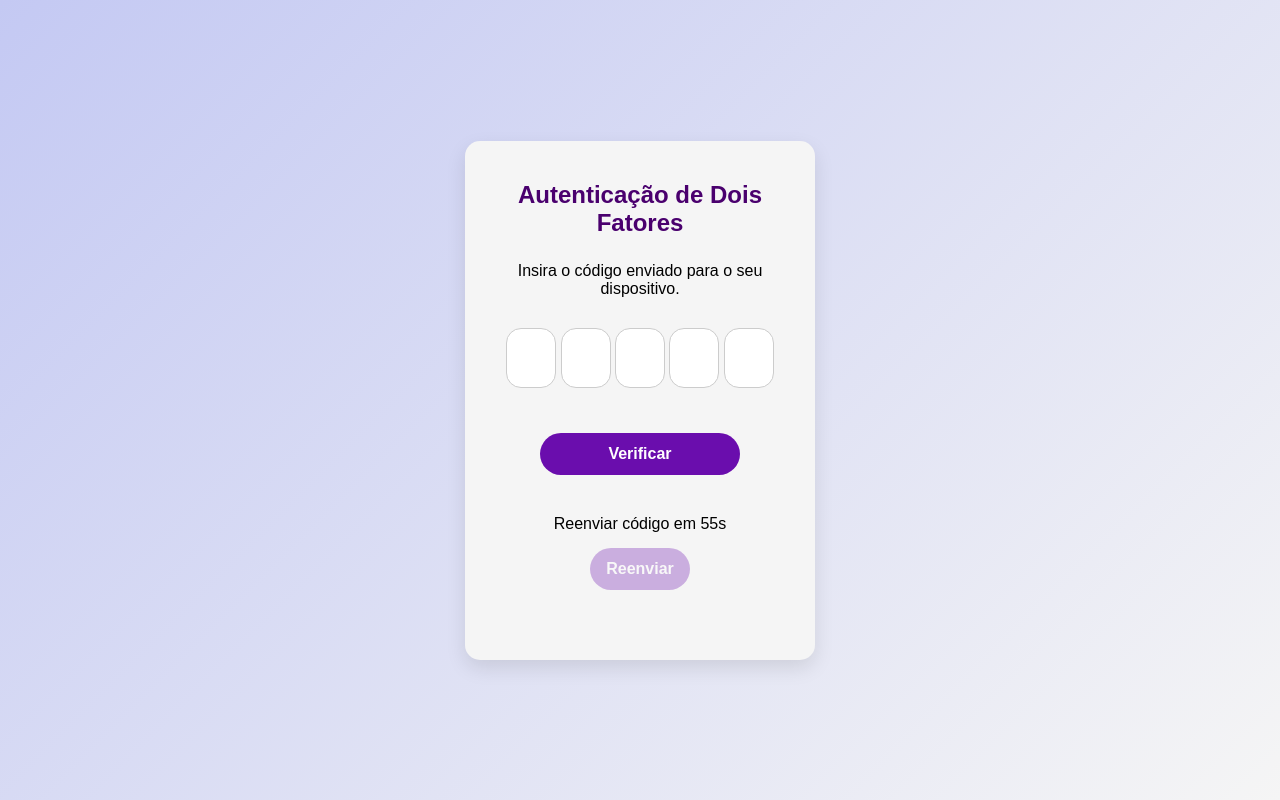
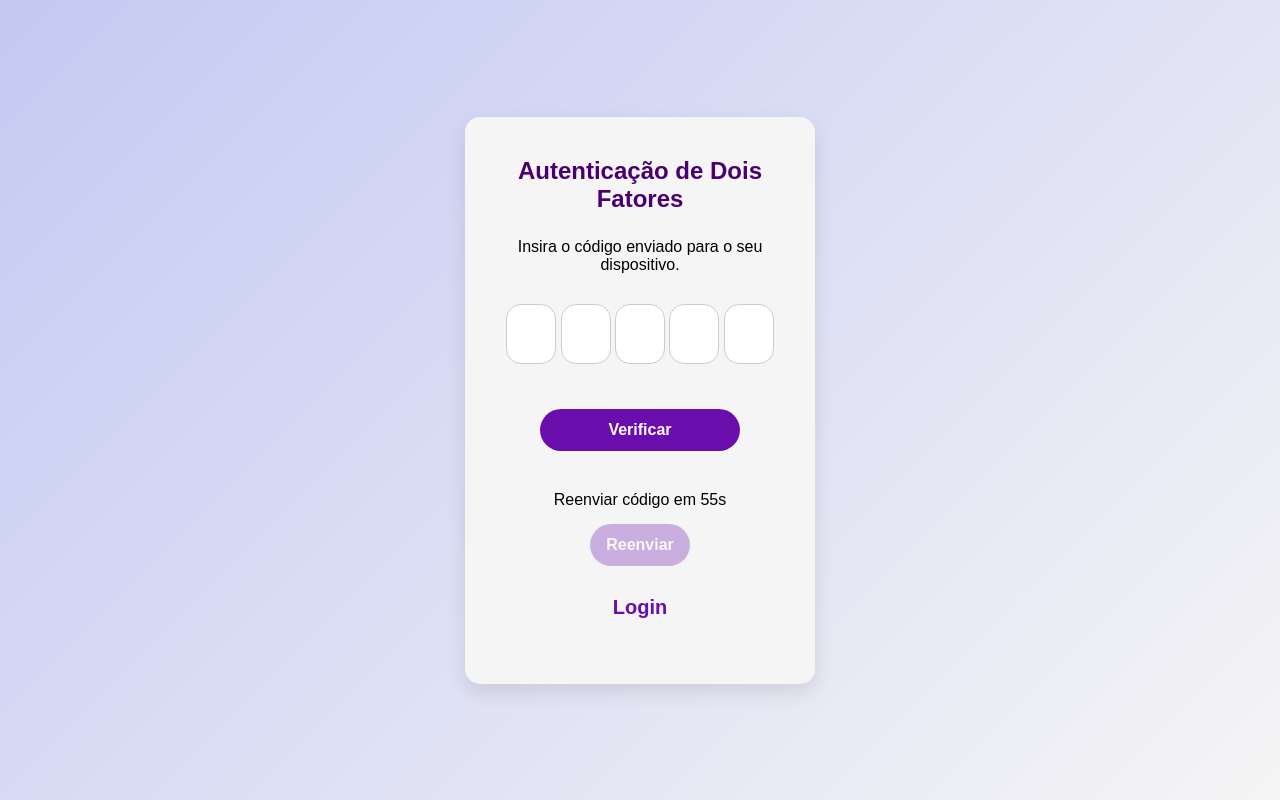
Before and after one commit to MichaelDWL/Login-mdwllab, a plain HTML site: page Frontend/public/twofactors.html in a window 1280 px wide. Drawn offline with Linux system fonts and the light colour scheme; sample sign-in values are in the browser's storage.

Commit message:
FEAT : add button login

```diff
--- a/Frontend/public/styles/style.css
+++ b/Frontend/public/styles/style.css
@@ -27,6 +27,12 @@ body {
     margin-bottom: 25px;
     color: #4a006e;
     font-size: 24px;
+}
+
+h3 {
+    margin-bottom: 25px;
+    color: #6a0dad;;
+    font-size: 20px;
 }
 .card a {
     text-decoration: none;
--- a/Frontend/public/twofactors.html
+++ b/Frontend/public/twofactors.html
@@ -23,6 +23,10 @@
 
         <p id="timer"></p>
         <button type="button" id="resend-btn" disabled> Reenviar </button>
+
+        <a href="./index.html">
+            <h3> Login </h3>
+        </a>
     </form>
     </div>
 
```
